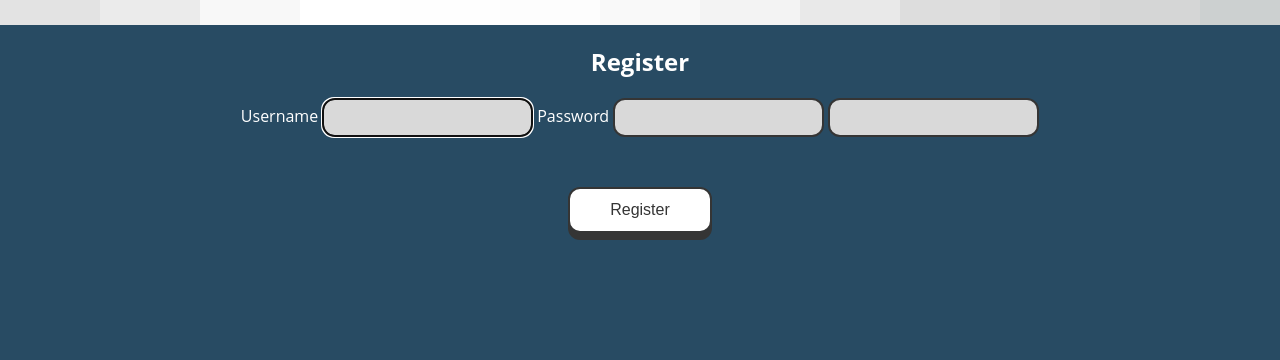
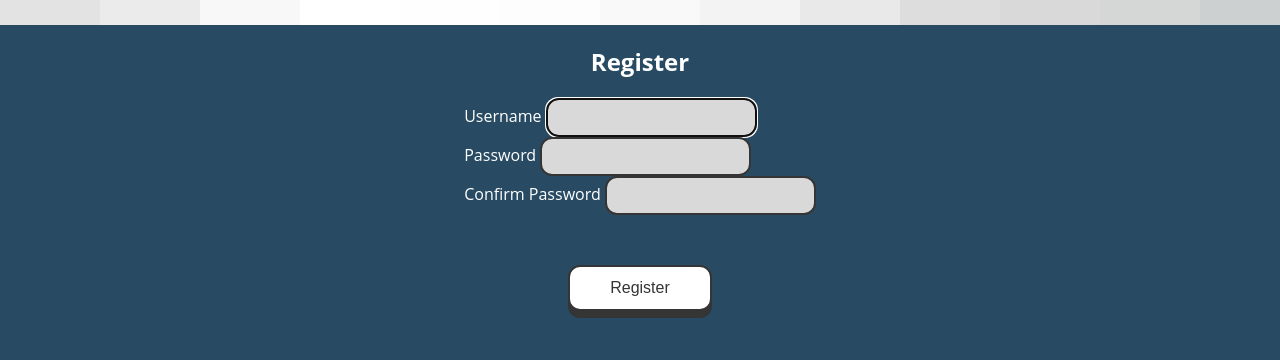
Before and after one commit to MarkCZJ/CSC2720-Group-Project, a Django app: page /movies/register in a window 1280 px wide. Shown: the part 228-588 px from the top of the page. Run offline with Django 3.2, Linux system fonts and the light colour scheme.

Commit message:
Improved Register Page formatting, Slight changes to Login Page Formatting

```diff
--- a/MovieRatings/movies/templates/movies/register.html
+++ b/MovieRatings/movies/templates/movies/register.html
@@ -165,6 +165,15 @@
             background-color:rgba(255, 42, 0, 0.76);
             border: 2px solid #353535;
         }
+        /*********************** LOGIN/REGISTER PAGE ***********************/
+        .loginBoxContainer{
+            display: flex;
+            justify-content: space-around;
+            text-align: left;
+        }
+        .clear{
+            clear:both;
+        }
         /*********************** ANIAMTION ***********************/
         /* small single box */
         @keyframes test{
@@ -305,21 +314,29 @@
     <section>
         <h2>Register</h2>
     </section>
-    <section>
+    <section class="loginBoxContainer">
+    <div class="loginBoxContainer">
         {% block content %}
 
   <form method="post">
     {% csrf_token %}
+    <div class="clear">
              <label for="username">Username</label>
-{#        <input class="" id="username" type="text" placeholder="Username">#}
+{#        <input class="floatRight" id="username" type="text" placeholder="Username">#}
     {{ form.username }}
+    </div>
+    <div class="clear">
         <label for="password">Password</label>
-{#        <input class="" id="password" type="text" placeholder="Password">#}
+{#        <input class="floatRight" id="password" type="text" placeholder="Password">#}
     {{ form.password1 }}
+    </div>
+    <div class="clear">
+    <label for="confirm">Confirm Password</label>
       {{ form.password2 }}
         <div class="centeredbutton">
             <button class ="submitButton" type="submit">Register</button> </div>
-
+    </div>
+    </div>
   </form>
 {% endblock %}
     </section>
```
Also changed, not shown: MovieRatings/templates/registration/login.html (+15 -1 lines).
